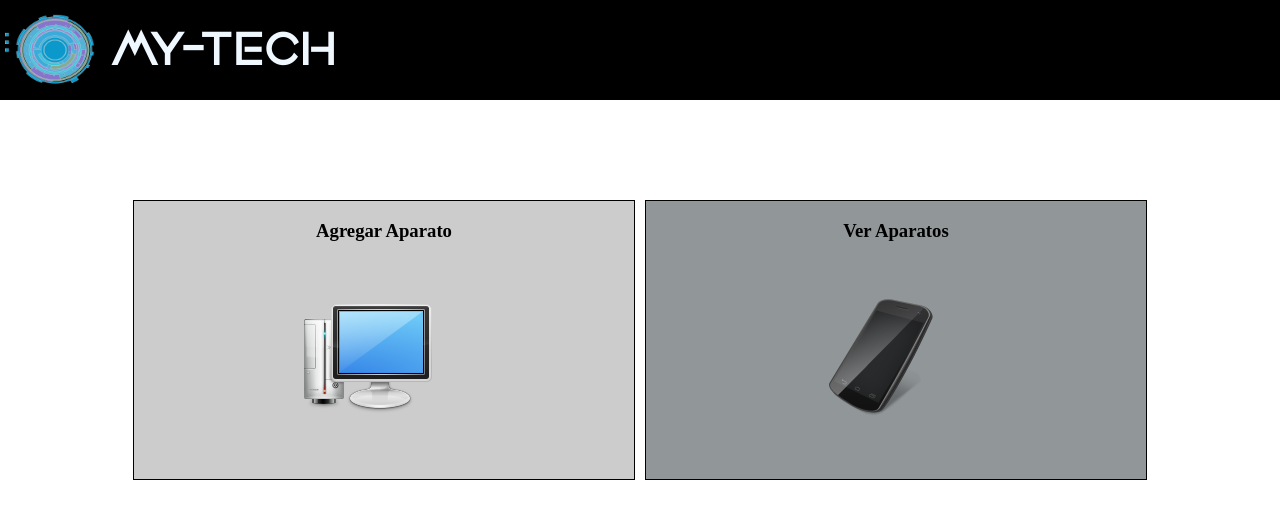
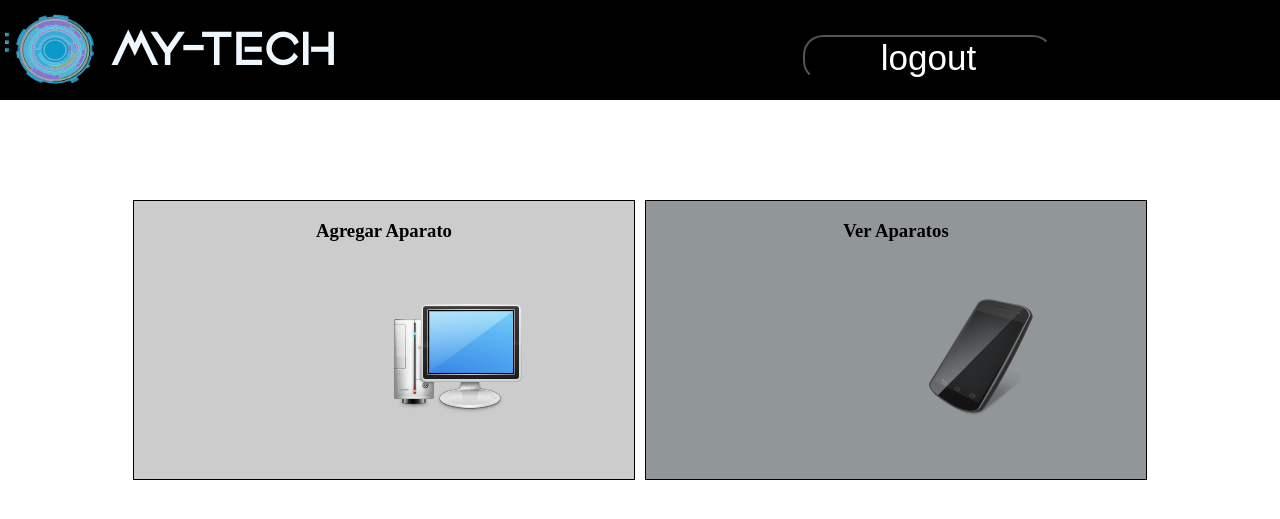
Before and after one commit to FaustoRod/TareaWeb10, a PHP site: page /views/menu.php in a window 1280 px wide. Shown: the top 519 px of the page. Run offline with PHP 8.4, Linux system fonts and the light colour scheme.

Commit message:
New Final

```diff
--- /dev/null
+++ b/php/logout.php
@@ -0,0 +1,6 @@
+<?php
+
+session_destroy();
+header("Location:../index.php");
+
+?>
--- a/style.css
+++ b/style.css
@@ -56,7 +56,6 @@ body{
 	width:100%;
 	height:538px;
 	margin: auto;
-	border: 1px solid blue;
 }
 
 .section-item{
@@ -93,7 +92,6 @@ body{
 .login-form-cont{
 	width:400px;
 	height: 250px;
-	border: 1px solid red;
 	margin: auto;
 	margin-top: 10%;
 }
@@ -229,6 +227,5 @@ body{
 #tech-info{
 	width: 80%;
 	height: auto;
-	border: 1px solid red;
 	margin: auto;
 }
--- a/views/add.php
+++ b/views/add.php
@@ -32,6 +32,7 @@
 			</div>
 		</div>
 		<div class="add-main">
+			<a href="menu.php"><img src="../assets/out.png" style="width:30px;padding-top:20px;"></a>
 			<div id="add-form-cont">
 				<div class="add-form-item">
 					<form action="../php/addTech.php" method="post" enctype="multipart/form-data">
--- a/views/menu.php
+++ b/views/menu.php
@@ -26,7 +26,9 @@
 				</div>
 
 				<div class="header-item">
-					redes
+					<form method="post" action="../php/logout.php">
+						<button type="submit" style="background-color:transparent; color:white;border-radius:20px;font-size:35px;width:250px;margin-top:25px;">logout</button>
+					</form>
 				</div>
 			</div>
 		</div>
@@ -34,11 +36,11 @@
 			<div id="menu">
 				<div class="menu-item">
 					<a href="add.php" style="text-decoration:none"><h3 style="text-align:center;color:black;">Agregar Aparato</h3></a>
-					<img src="../assets/pc.png" style="margin:auto; padding-left:170px;padding-top:35px;">
+					<img src="../assets/pc.png" style="margin:auto; padding-left:260px;padding-top:35px;">
 				</div>
 				<div class="menu-item">
 					<a href="viewall.php" style="text-decoration:none"><h3 style="text-align:center;color:black;">Ver Aparatos</h3></a>
-					<img src="../assets/fon.png" style="padding-left:170px; padding-top:35px;">
+					<img src="../assets/fon.png" style="padding-left:270px; padding-top:35px;">
 				</div>
 			</div>
 		</div>
--- a/views/viewall.php
+++ b/views/viewall.php
@@ -31,6 +31,7 @@
 		</div>
 
 	<div id="tech-info">
+		<a href="add.php" style="text-decoration:none;padding:5px;border:2px solid black; color:white;background-color:black;font-size:30px;">Agregar Mas</a>
 		<?php
 
 		include("../php/getTech.php");
```
